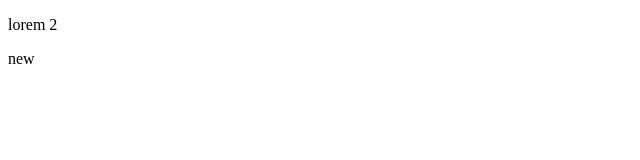
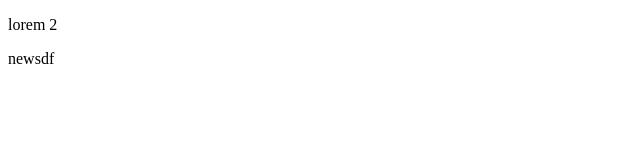
Before and after one commit to fisherspoon/reposit, a plain HTML site: page index.html in a window 1280 px wide. Shown: the full height of the page, 0-640 px from the left. Drawn offline with Linux system fonts and the light colour scheme.

Commit message:
first commit

```diff
--- a/index.html
+++ b/index.html
@@ -10,7 +10,7 @@
 <body>
 <div>
     <p>lorem 2</p>
-    <p>new</p>
+    <p>newsdf</p>
 </div>
 </body>
 </html>
```
